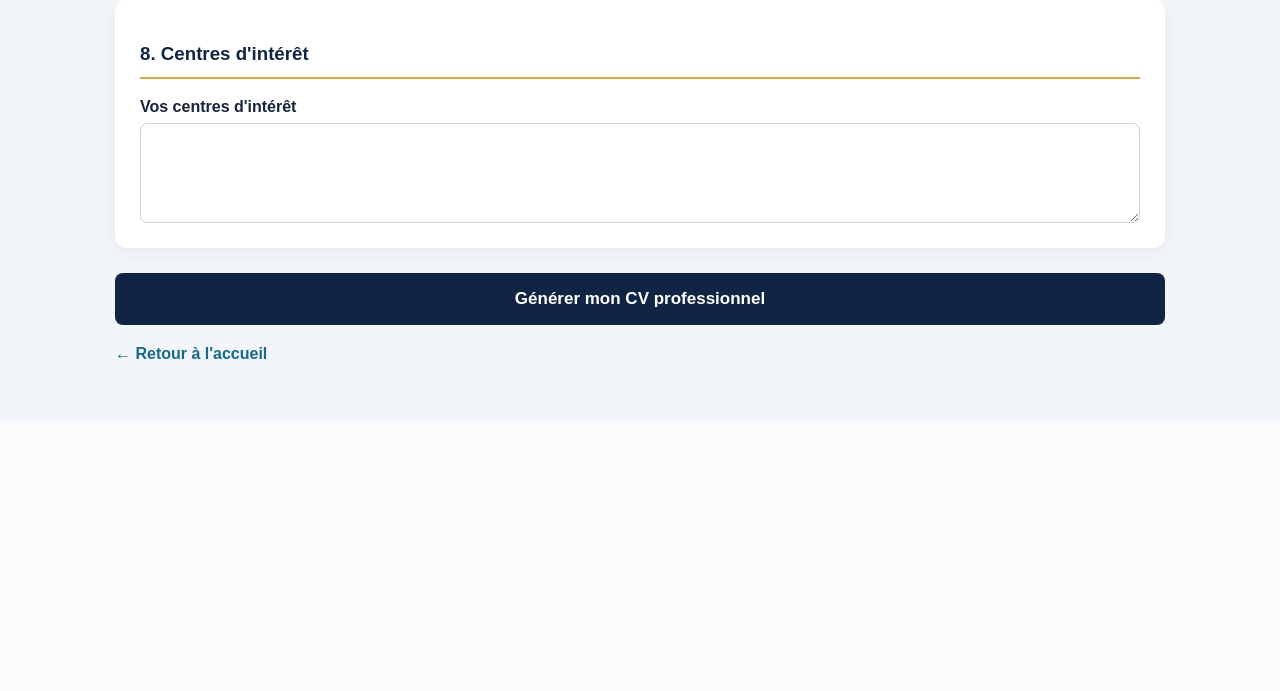
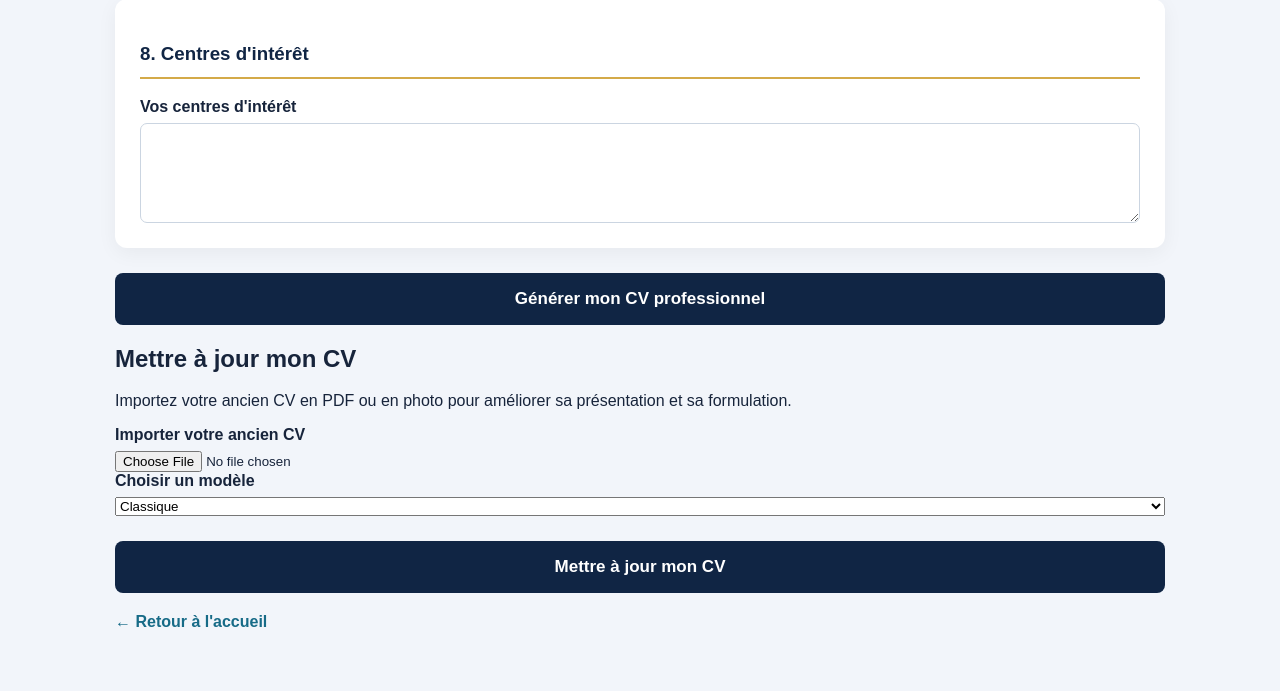
Before and after one commit to grandlaity-art/carriere-pro, a Flask app: page /cv in a window 1280 px wide. Shown: the part 2592-3283 px from the top of the page. Before the commit the page ends 2951 px from the top, so only its background shows below. Run offline with Flask 3, Linux system fonts and the light colour scheme.

Commit message:
Update cv.html

```diff
--- a/templates/cv.html
+++ b/templates/cv.html
@@ -452,7 +452,53 @@
             Générer mon CV professionnel
         </button>
 
+    </form <section class="bloc" style="margin-top:30px;">
+    <h2>Mettre à jour mon CV</h2>
+
+    <p>
+        Importez votre ancien CV en PDF ou en photo pour améliorer
+        sa présentation et sa formulation.
+    </p>
+
+    <form method="POST"
+          action="{{ url_for('mettre_a_jour_cv') }}"
+          enctype="multipart/form-data">
+
+        <div class="champ">
+            <label class="champ-label" for="ancien_cv">
+                Importer votre ancien CV
+            </label>
+
+            <input
+                type="file"
+                id="ancien_cv"
+                name="ancien_cv"
+                accept=".pdf,.jpg,.jpeg,.png,.webp"
+                required
+            >
+        </div>
+
+        <div class="champ">
+            <label class="champ-label" for="modele_mise_a_jour">
+                Choisir un modèle
+            </label>
+
+            <select id="modele_mise_a_jour" name="modele">
+                <option value="classique">Classique</option>
+                <option value="moderne">Moderne</option>
+                <option value="elegant">Élégant</option>
+                <option value="creatif">Créatif</option>
+                <option value="cadre">Cadre</option>
+                <option value="debutant">Débutant</option>
+            </select>
+        </div>
+
+        <button type="submit" class="bouton">
+            Mettre à jour mon CV
+        </button>
+
     </form>
+</section>
 
     <a href="/" class="retour">← Retour à l'accueil</a>
 
```
